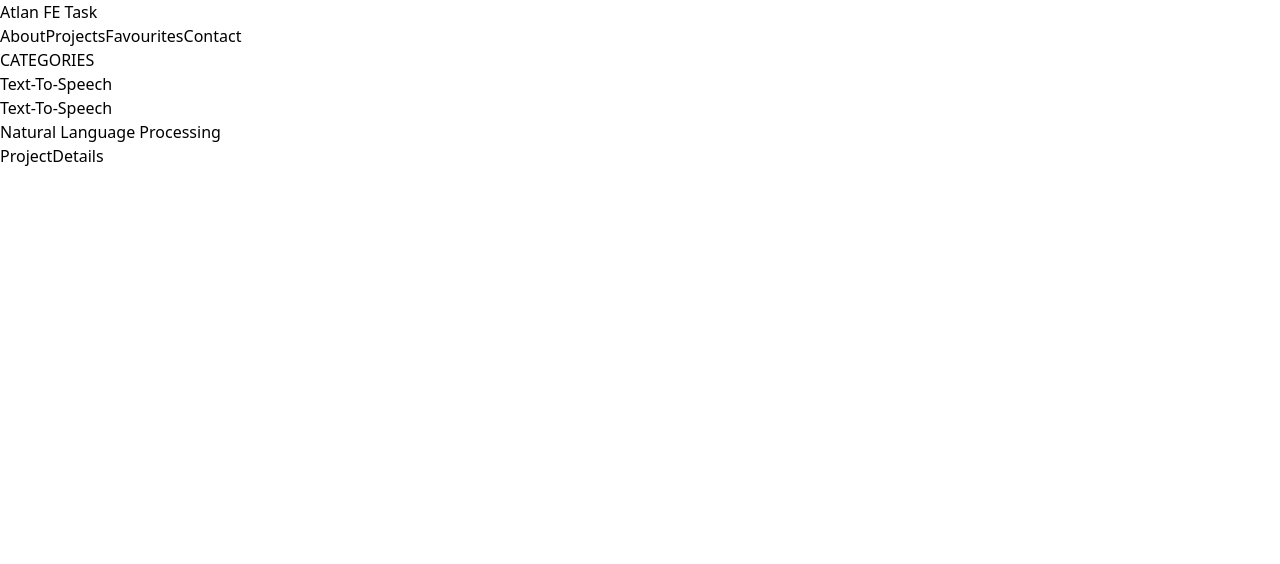
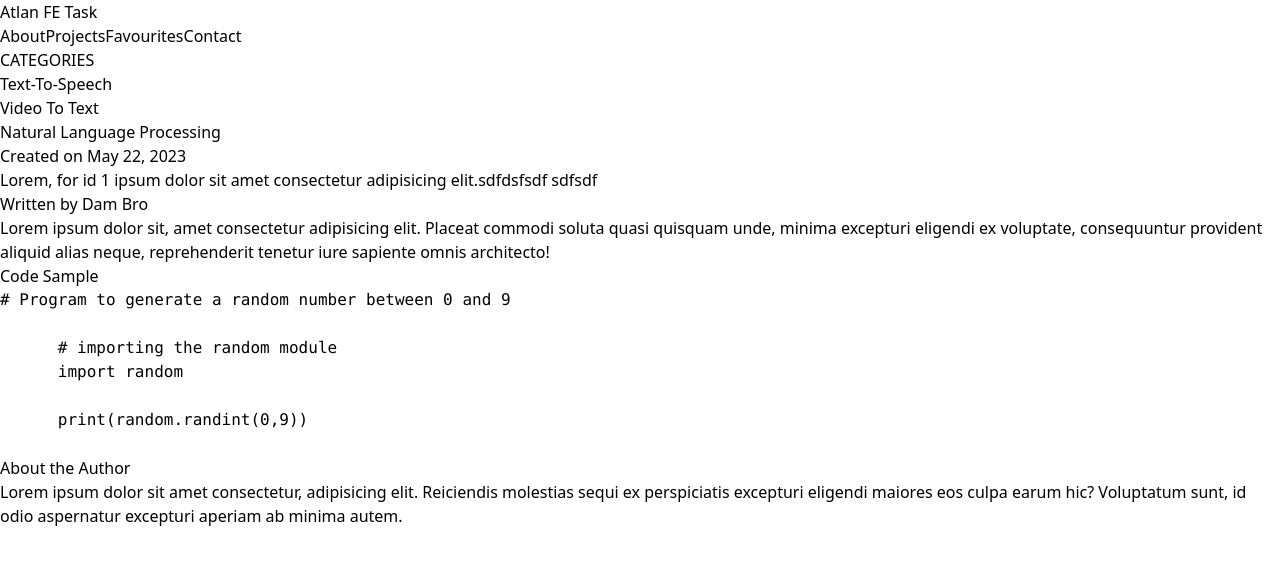
Before and after one commit to PranavJayachandran/Atlan-Task-Frontend, a React (Vite) app: page /projects/1 in a window 1280 px wide. Shown: the top 564 px of the page. Built offline with nearby package versions, Linux system fonts and the light colour scheme.

Commit message:
Feat:For mock data the page displays all and single page for each entry

```diff
--- a/src/components/ProjectCards.tsx
+++ b/src/components/ProjectCards.tsx
@@ -1,30 +1,31 @@
 import { Link } from "react-router-dom";
+import { IData } from "../interface/IData";
 
-const ProjectCards = () => {
-  let heading = "Lorem, ipsum dolor sit amet consectetur adipisicing elit.sdfdsfsdf sdfsdf";
-  let description=`Lorem ipsum dolor sit, amet consectetur adipisicing elit. Placeat
-  commodi soluta quasi quisquam unde, minima excepturi eligendi ex
-  voluptate, consequuntur provident aliquid alias neque, reprehenderit
-  tenetur iure sapiente omnis architecto!`
-  let name = "Dam Bro"
-  let date = "May 22, 2023";
-  let id = 10;
+const ProjectCards = ({ item }: { item: IData }) => {
+  // let heading =
+  //   "Lorem, ipsum dolor sit amet consectetur adipisicing elit.sdfdsfsdf sdfsdf";
+  // let description = `Lorem ipsum dolor sit, amet consectetur adipisicing elit. Placeat
+  // commodi soluta quasi quisquam unde, minima excepturi eligendi ex
+  // voluptate, consequuntur provident aliquid alias neque, reprehenderit
+  // tenetur iure sapiente omnis architecto!`;
+  // let name = "Dam Bro";
+  // let date = "May 22, 2023";
+  // let id = 10;
   return (
-    <Link to={`/projects/${id}`}>
+    <Link to={`/projects/${item.id}`}>
       <div className="w-10/12 mb-4">
         <div className="bg-red-100 h-80 rounded-xl"></div>
         <div className="px-4 mt-4">
-        <h1 className="text-2xl font-semibold">
-          {heading}
-        </h1>
+          <h1 className="text-2xl font-semibold">{item.heading}</h1>
           <p className="mt-4 text-[#aaacc3]">
-         {description.substring(0,200)}{description.length>200?"...":""}
+            {item.description.substring(0, 200)}
+            {item.description.length > 200 ? "..." : ""}
           </p>
           <div className="mt-6 flex items-center gap-4">
             <div className="bg-red-400 h-10 w-10 rounded-full"></div>
             <div className="flex gap-2">
-            <span>{name}</span>
-            <span className="text-[#aaacc3]">{date}</span>
+              <span>{item.name}</span>
+              <span className="text-[#aaacc3]">{item.date}</span>
             </div>
           </div>
         </div>
--- a/src/components/ProjectDetails.tsx
+++ b/src/components/ProjectDetails.tsx
@@ -1,16 +1,48 @@
-import React from 'react'
+import React from "react";
+import { useParams } from "react-router-dom";
+import { getDataById } from "../utils/dataHelper";
 
 const ProjectDetails = () => {
-    let heading = "Lorem, ipsum dolor sit amet consectetur adipisicing elit.sdfdsfsdf sdfsdf";
-    let description=`Lorem ipsum dolor sit, amet consectetur adipisicing elit. Placeat
+  let { id } = useParams();
+  console.log(id);
+  let data;
+  if (id != undefined) data = getDataById(parseInt(id));
+  let heading =
+    "Lorem, ipsum dolor sit amet consectetur adipisicing elit.sdfdsfsdf sdfsdf";
+  let description = `Lorem ipsum dolor sit, amet consectetur adipisicing elit. Placeat
     commodi soluta quasi quisquam unde, minima excepturi eligendi ex
     voluptate, consequuntur provident aliquid alias neque, reprehenderit
-    tenetur iure sapiente omnis architecto!`
-    let name = "Dam Bro"
-    let date = "May 22, 2023";
+    tenetur iure sapiente omnis architecto!`;
+  let name = "Dam Bro";
+  let date = "May 22, 2023";
+  let code = `# Program to generate a random number between 0 and 9
+
+  # importing the random module
+  import random
+
+  print(random.randint(0,9))
+  `;
+  let aboutTheAuthor =
+    "Lorem ipsum dolor sit amet consectetur, adipisicing elit. Reiciendis molestias sequi ex perspiciatis excepturi eligendi maiores eos culpa earum hic? Voluptatum sunt, id odio aspernatur excepturi aperiam ab minima autem.";
   return (
-    <div>ProjectDetails</div>
-  )
-}
+    <div className="w-10/12 noscrollbar h-[439px] overflow-scroll ">
+      <div className="text-sm text-[#aaacc3]">Created on {data?.date}</div>
+      <h1 className="text-2xl">{data?.heading}</h1>
+      <div className="mt-4 bg-red-100 h-80 rounded-xl"></div>
+      <div className="text-sm text-center">Written by {data?.name}</div>
+      <p className="indent-5 mt-4">{data?.description}</p>
+      <div>
+        <h2 className="text-lg mt-4">Code Sample</h2>
+        <pre className="bg-black p-4 mt-2">
+          <code>{data?.code}</code>
+        </pre>
+      </div>
+      <div className="mt-4">
+        <h2 className="text-lg mb-2">About the Author</h2>
+        <p>{data?.aboutTheAuthor}</p>
+      </div>
+    </div>
+  );
+};
 
-export default ProjectDetails
+export default ProjectDetails;
--- a/src/components/Projects.tsx
+++ b/src/components/Projects.tsx
@@ -1,29 +1,45 @@
-import React from 'react'
-import ProjectCards from './ProjectCards'
-import { useLocation } from 'react-router-dom'
-import ProjectDetails from './ProjectDetails';
+import React from "react";
+import ProjectCards from "./ProjectCards";
+import { useLocation } from "react-router-dom";
+import ProjectDetails from "./ProjectDetails";
+import { getData } from "../utils/dataHelper";
 
 const Projects = () => {
-    let location = useLocation();
+  let location = useLocation();
+  let data = getData();
   return (
-      <div className=' text-white flex w-full px-20'>
-          <div className='text-[#aaacc3] w-3/12'>
-              <h3 >CATEGORIES</h3>
-              <ul className='ml-6'>
-                  <li className='text-yellow-400 my-2'><span className='text-[#aaacc3] text-sm'>Text-To-Speech</span></li>
-                  <li className='text-blue-400 mb-2'><span className='text-[#aaacc3] text-sm'>Text-To-Speech</span></li>
-                  <li className='text-red-400 mb-2'><span className='text-[#aaacc3] text-sm'>Natural Language Processing</span></li>
-              </ul>
-          </div>
-          {location.pathname == "/projects" ?
-              <div className='w-9/12 h-[439px] overflow-scroll noscrollbar flex flex-col gap-10'>
-                  <ProjectCards />
-                  <ProjectCards />
-                  <ProjectCards />
-              </div>
-              : <ProjectDetails />}
+    <div className=" text-white flex w-full px-20">
+      <div className="text-[#aaacc3] w-3/12">
+        <h3>CATEGORIES</h3>
+        <ul className="ml-6">
+          <li className="text-yellow-400 my-2">
+            <span className="text-[#aaacc3] text-sm transition ease-in-out cursor-pointer hover:text-white">
+              Text-To-Speech
+            </span>
+          </li>
+          <li className="text-blue-400 mb-2">
+            <span className="text-[#aaacc3] text-sm transition ease-in-out cursor-pointer hover:text-white">
+              Video To Text
+            </span>
+          </li>
+          <li className="text-red-400 mb-2">
+            <span className="text-[#aaacc3] text-sm transition ease-in-out cursor-pointer hover:text-white">
+              Natural Language Processing
+            </span>
+          </li>
+        </ul>
+      </div>
+      {location.pathname == "/projects" ? (
+        <div className="w-9/12 h-[439px] overflow-scroll noscrollbar flex flex-col gap-10">
+          {data.map((item) => (
+            <ProjectCards item={item} />
+          ))}
+        </div>
+      ) : (
+        <ProjectDetails />
+      )}
     </div>
-  )
-}
+  );
+};
 
-export default Projects
+export default Projects;
--- /dev/null
+++ b/src/interface/IData.ts
@@ -0,0 +1,9 @@
+export interface IData {
+  id: number;
+  heading: string;
+  description: string;
+  name: string;
+  date: string;
+  code: string;
+  aboutTheAuthor: string;
+}
--- /dev/null
+++ b/src/utils/dataHelper.ts
@@ -0,0 +1,92 @@
+import { IData } from "../interface/IData";
+
+let data: IData[] = [
+  {
+    id: 1,
+    heading:
+      "Lorem, for id 1 ipsum dolor sit amet consectetur adipisicing elit.sdfdsfsdf sdfsdf",
+    description: `Lorem ipsum dolor sit, amet consectetur adipisicing elit. Placeat
+        commodi soluta quasi quisquam unde, minima excepturi eligendi ex
+        voluptate, consequuntur provident aliquid alias neque, reprehenderit
+        tenetur iure sapiente omnis architecto!`,
+    name: "Dam Bro",
+    date: "May 22, 2023",
+    code: `# Program to generate a random number between 0 and 9
+
+      # importing the random module
+      import random
+
+      print(random.randint(0,9))
+      `,
+    aboutTheAuthor:
+      "Lorem ipsum dolor sit amet consectetur, adipisicing elit. Reiciendis molestias sequi ex perspiciatis excepturi eligendi maiores eos culpa earum hic? Voluptatum sunt, id odio aspernatur excepturi aperiam ab minima autem.",
+  },
+  {
+    id: 2,
+    heading:
+      "Lorem, ipsum dolor sit amet consectetur adipisicing elit.sdfdsfsdf sdfsdf",
+    description: `Lorem ipsum dolor sit, amet consectetur adipisicing elit. Placeat
+        commodi soluta quasi quisquam unde, minima excepturi eligendi ex
+        voluptate, consequuntur provident aliquid alias neque, reprehenderit
+        tenetur iure sapiente omnis architecto!`,
+    name: "Dam Bro",
+    date: "May 22, 2023",
+    code: `# Program to generate a random number between 0 and 9
+
+      # importing the random module
+      import random
+
+      print(random.randint(0,9))
+      `,
+    aboutTheAuthor:
+      "Lorem ipsum dolor sit amet consectetur, adipisicing elit. Reiciendis molestias sequi ex perspiciatis excepturi eligendi maiores eos culpa earum hic? Voluptatum sunt, id odio aspernatur excepturi aperiam ab minima autem.",
+  },
+  {
+    id: 3,
+    heading:
+      "Lorem, ipsum dolor sit amet consectetur adipisicing elit.sdfdsfsdf sdfsdf",
+    description: `Lorem ipsum dolor sit, amet consectetur adipisicing elit. Placeat
+        commodi soluta quasi quisquam unde, minima excepturi eligendi ex
+        voluptate, consequuntur provident aliquid alias neque, reprehenderit
+        tenetur iure sapiente omnis architecto!`,
+    name: "Dam Bro",
+    date: "May 22, 2023",
+    code: `# Program to generate a random number between 0 and 9
+
+      # importing the random module
+      import random
+
+      print(random.randint(0,9))
+      `,
+    aboutTheAuthor:
+      "Lorem ipsum dolor sit amet consectetur, adipisicing elit. Reiciendis molestias sequi ex perspiciatis excepturi eligendi maiores eos culpa earum hic? Voluptatum sunt, id odio aspernatur excepturi aperiam ab minima autem.",
+  },
+  {
+    id: 4,
+    heading:
+      "Lorem, ipsum dolor sit amet consectetur adipisicing elit.sdfdsfsdf sdfsdf",
+    description: `Lorem ipsum dolor sit, amet consectetur adipisicing elit. Placeat
+        commodi soluta quasi quisquam unde, minima excepturi eligendi ex
+        voluptate, consequuntur provident aliquid alias neque, reprehenderit
+        tenetur iure sapiente omnis architecto!`,
+    name: "Dam Bro",
+    date: "May 22, 2023",
+    code: `# Program to generate a random number between 0 and 9
+
+      # importing the random module
+      import random
+
+      print(random.randint(0,9))
+      `,
+    aboutTheAuthor:
+      "Lorem ipsum dolor sit amet consectetur, adipisicing elit. Reiciendis molestias sequi ex perspiciatis excepturi eligendi maiores eos culpa earum hic? Voluptatum sunt, id odio aspernatur excepturi aperiam ab minima autem.",
+  },
+];
+
+export const getData = () => {
+  return data;
+};
+
+export const getDataById = (id: number) => {
+  return data.filter((item) => item.id == id)[0];
+};
```
Also changed, not shown: src/App.tsx (+6 -6 lines). Lines whose indentation alone changed are shown as unchanged.
